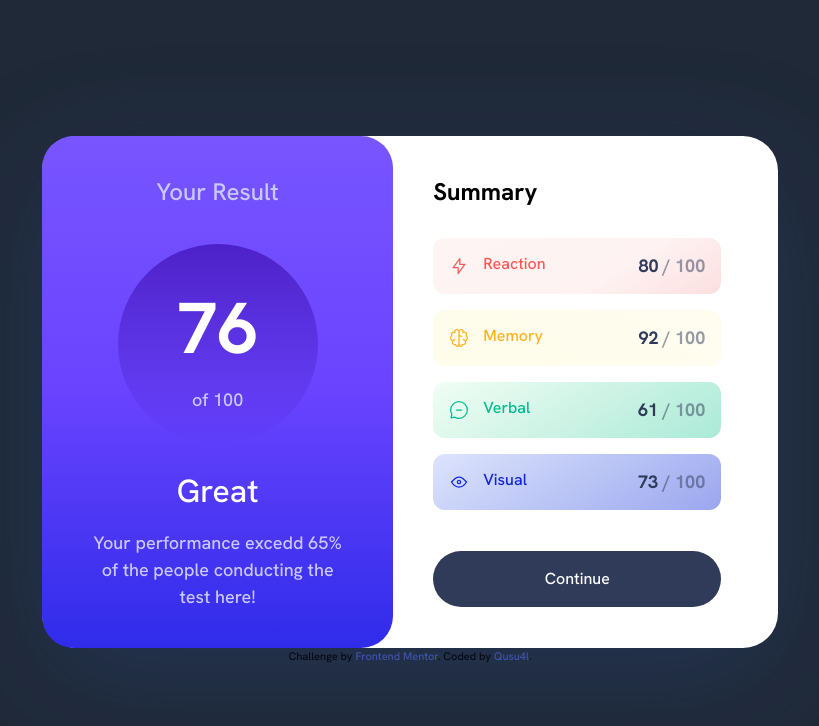
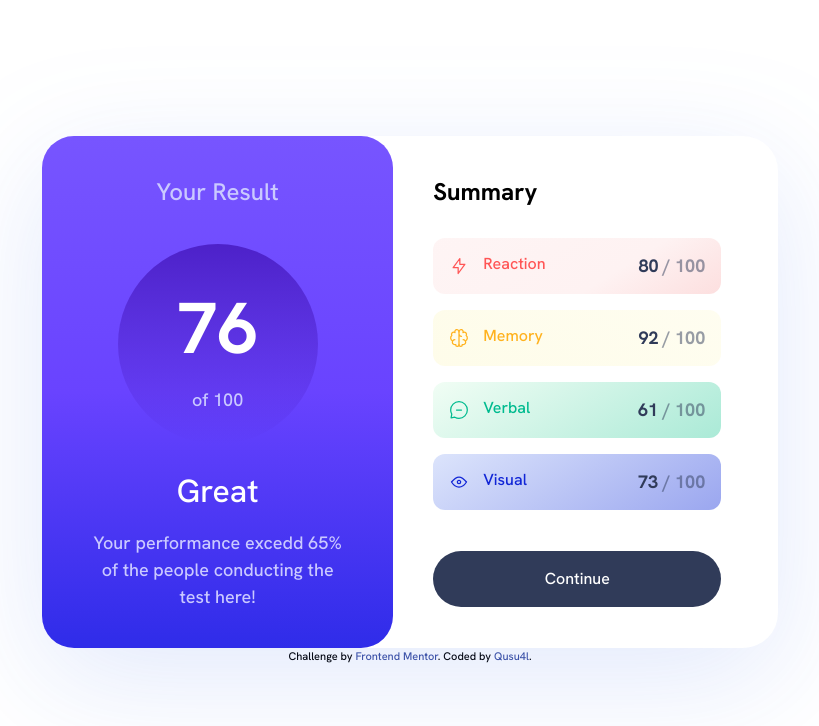
Before and after one commit to Qusu4l/results-summary-component-main, a website: page index.html in a window 1280 px wide. Shown: the whole page, without its empty margins (230-1049 px from the left). Drawn offline with Linux system fonts and the light colour scheme.

Commit message:
Background fix

```diff
--- a/index.html
+++ b/index.html
@@ -23,7 +23,7 @@
   </style>
 </head>
 
-<body class="bg-gray-800 w-screen h-screen flex flex-col justify-center items-center font-Hank">
+<body class=" w-screen h-screen flex flex-col justify-center items-center font-Hank">
   <main>
     <div
       class="w-[23.438rem] sm:w-[46rem] h-[50.563rem] sm:h-[32rem]  sm:rounded-[35px] bg-white drop-shadow-[0_30px_60px_rgba(61,108,236,0.15)] flex flex-col sm:flex-row">
```
